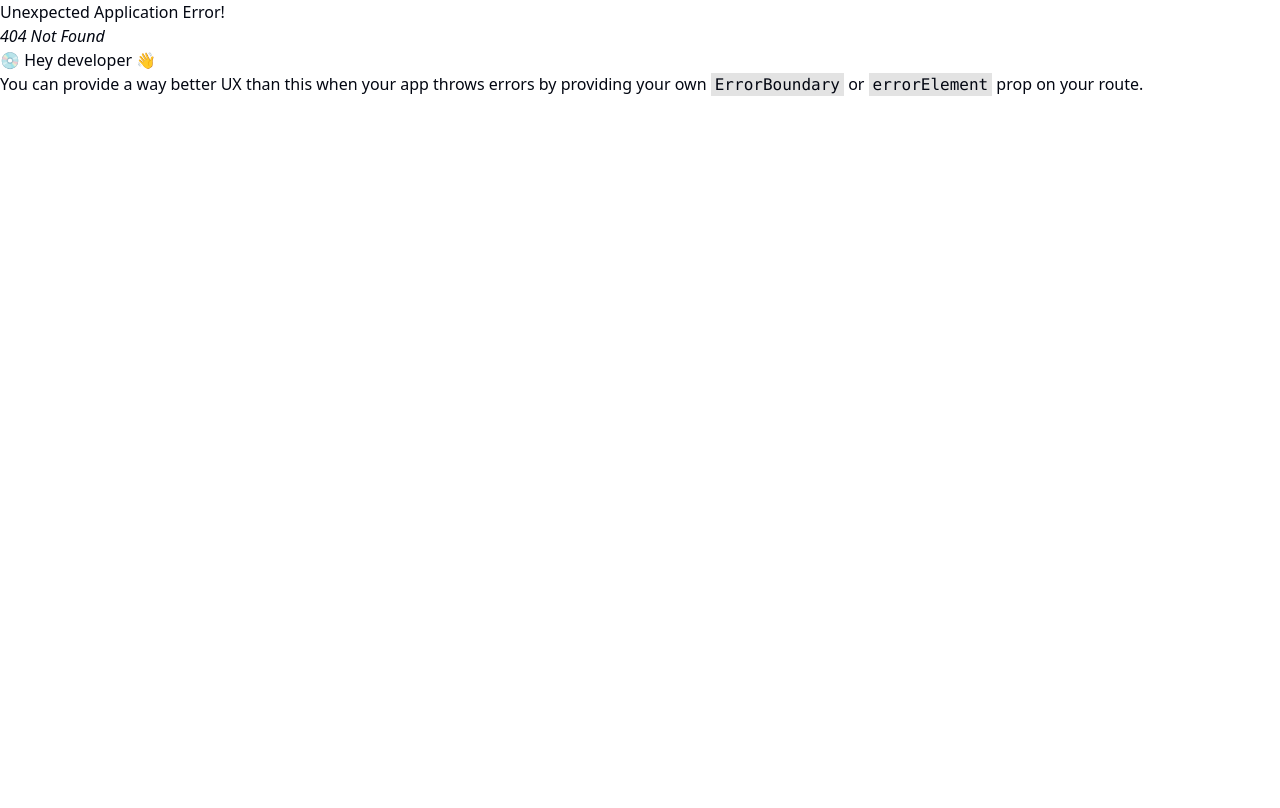
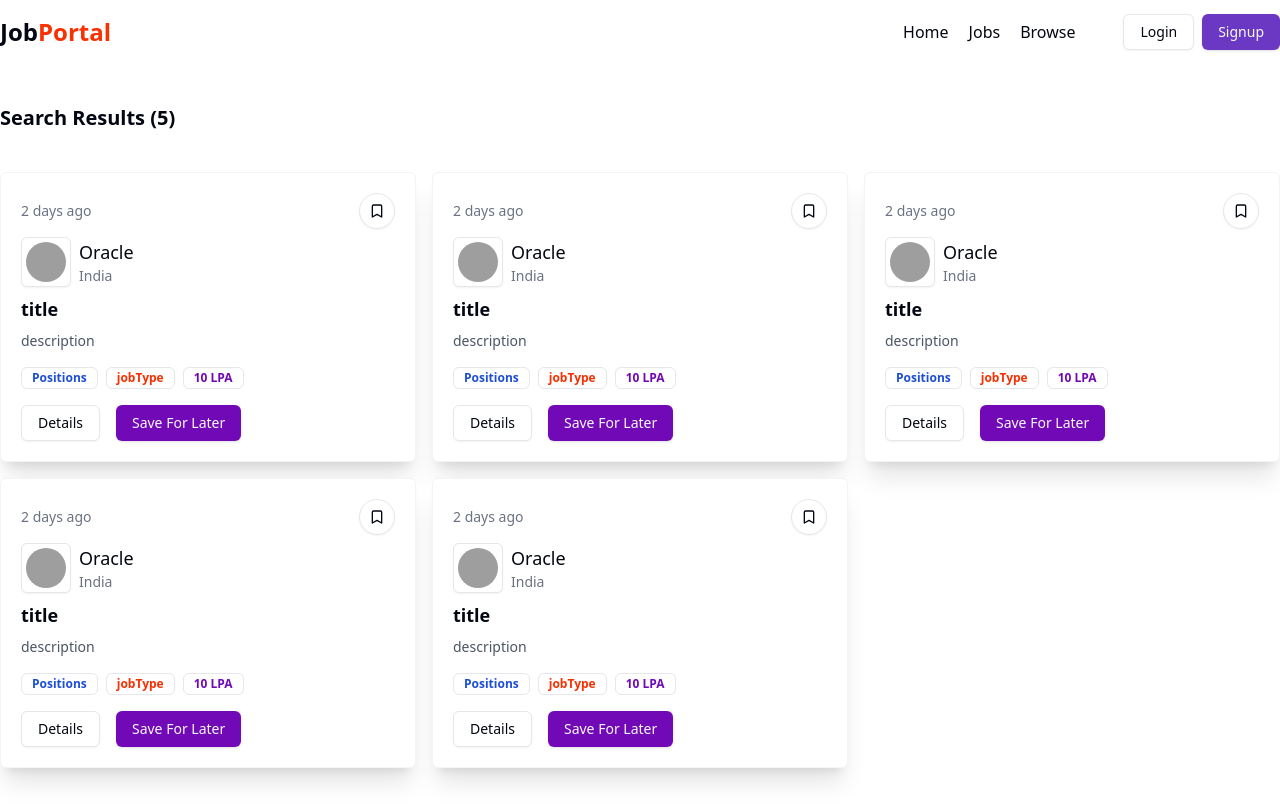
Before and after one commit to AjaySusanth/job-portal-deploy, a React (Vite) app in the folder frontend/: page /browse in a window 1280 px wide. Before the commit this address had no page. Built offline with nearby package versions, Linux system fonts and the light colour scheme; grey boxes are pictures that could not be loaded.

Commit message:
browse page

```diff
--- a/frontend/src/App.jsx
+++ b/frontend/src/App.jsx
@@ -3,6 +3,7 @@ import Home from "./components/Home"
 import Signup from "./components/auth/Signup"
 import Login from "./components/auth/Login"
 import Jobs from "./components/Jobs"
+import Browse from "./components/Browse"
 
 const appRouter = createBrowserRouter([
   {
@@ -21,6 +22,10 @@ const appRouter = createBrowserRouter([
     path:'/jobs',
     element:<Jobs/>
   },
+  {
+    path:'/browse',
+    element:<Browse/>
+  },
 ])
 
 const App = () => {
--- /dev/null
+++ b/frontend/src/components/Browse.jsx
@@ -0,0 +1,25 @@
+import JobCard from "./JobCard";
+import Navbar from "./shared/Navbar"
+
+const Browse = () => {
+    const allJobs = [1, 2, 4, 5, 6];
+    return (
+        <div>
+            <Navbar />
+            <div className='max-w-7xl mx-auto my-10'>
+                <h1 className='font-bold text-xl my-10'>Search Results ({allJobs.length})</h1>
+                <div className='grid grid-cols-3 gap-4'>
+                    {
+                        allJobs.map((job) => {
+                            return (
+                                <JobCard/>
+                            )
+                        })
+                    }
+                </div>
+
+            </div>
+        </div>
+    )
+}
+export default Browse
--- a/frontend/src/components/shared/Navbar.jsx
+++ b/frontend/src/components/shared/Navbar.jsx
@@ -18,7 +18,7 @@ const Navbar = () => {
                     <ul className="flex font-medium items-center gap-5">
                         <li><Link to='/'>Home</Link></li>
                         <li><Link to='/jobs'>Jobs</Link></li>
-                        <li>Browse</li>
+                        <li><Link to='/browse'>Browse</Link></li>
                     </ul>
 
                     {
```
